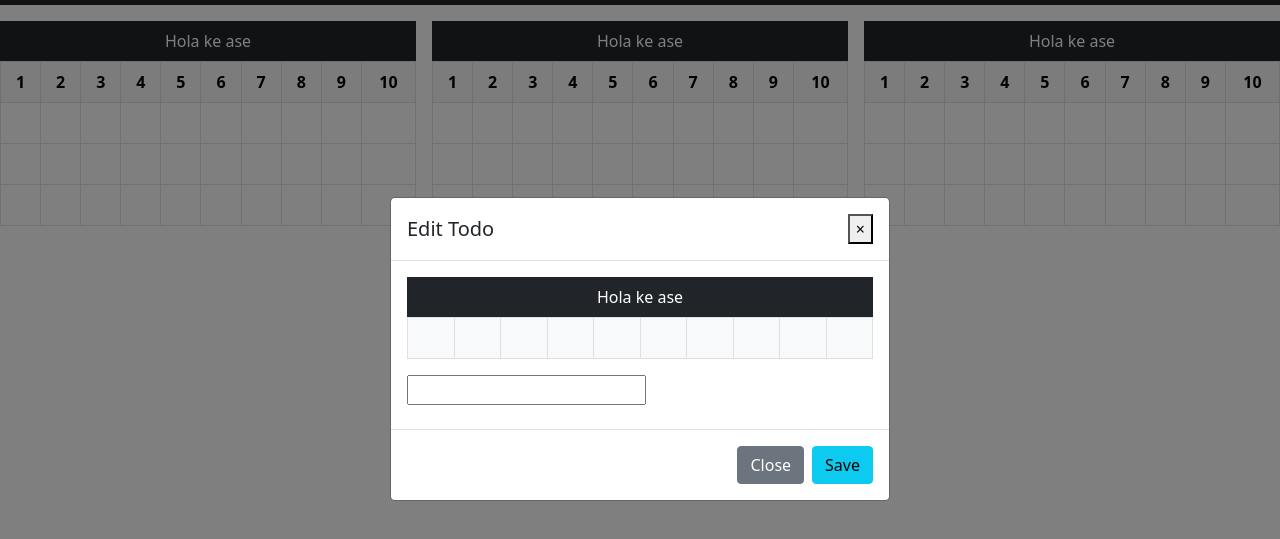
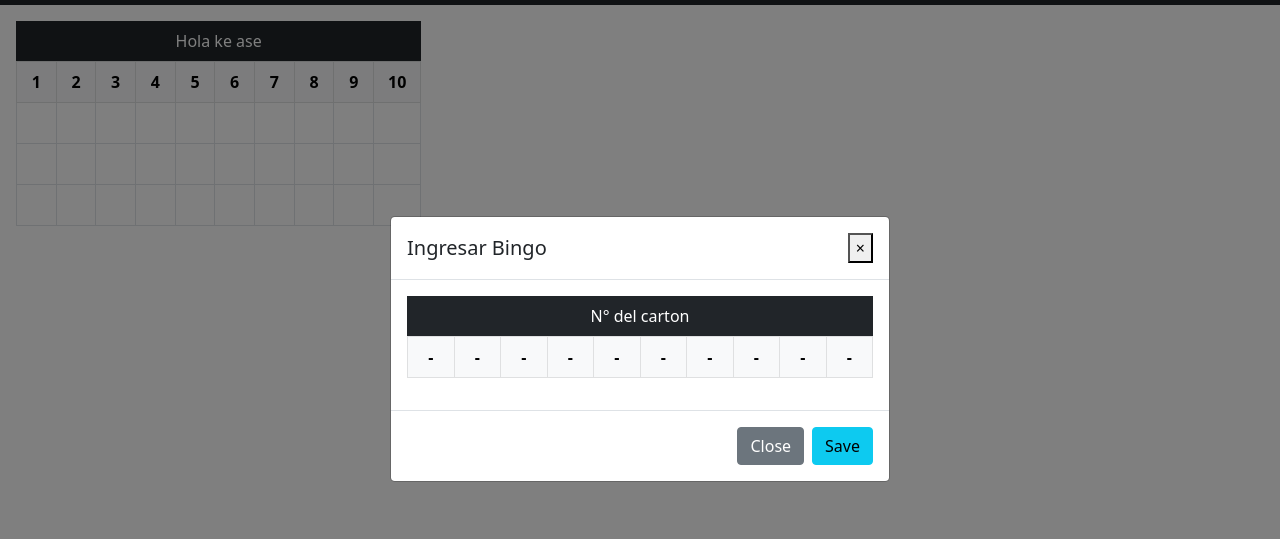
Before and after one commit to JIVitian/AutoBingo, a plain HTML site: page index.html in a window 1280 px wide. Both pictures are taken after a click on the button "Nuevo". Shown: the part 51-590 px from the top of the page. Drawn offline with nearby package versions, Linux system fonts and the light colour scheme.

Commit message:
Los bingos se añaden correctamente

```diff
--- a/css/style.css
+++ b/css/style.css
@@ -1,5 +1,9 @@
 tr {
     height: 41px;
+}
+
+th {
+    width: 100px
 }
 
 input[type=number]::-webkit-inner-spin-button,
@@ -10,15 +14,11 @@ input[type=number]::-webkit-outer-spin-button {
 
 .grid-container {
     display: grid;
+    margin: 0 1rem;
     gap: 1rem;
-    grid-auto-rows: 22rem;
     grid-template-columns: repeat(auto-fill, minmax(min(100%, 25rem), 1fr));
 }
 
 .bingo {
     margin-top: 1rem;
 }
-
-.featured {
-    grid-column: span 2;
-}
--- a/index.html
+++ b/index.html
@@ -1,5 +1,6 @@
 <!DOCTYPE html>
 <html lang="es">
+
 <head>
   <meta charset="UTF-8" />
   <meta http-equiv="X-UA-Compatible" content="IE=edge" />
@@ -7,37 +8,24 @@
   <!-- Favicon -->
   <link rel="shortcut icon" href="Img/icon.jpg" type="image/x-icon" />
   <!-- Fontawesome -->
-    <link
-      href="https://stackpath.bootstrapcdn.com/font-awesome/4.7.0/css/font-awesome.min.css"
-      rel="stylesheet"
-    />
+  <link href="https://stackpath.bootstrapcdn.com/font-awesome/4.7.0/css/font-awesome.min.css" rel="stylesheet" />
   <!-- CSS -->
   <link rel="stylesheet" href="css/style.css" />
   <!-- Bootstrap -->
-    <link
-      href="https://cdn.jsdelivr.net/npm/bootstrap@5.0.2/dist/css/bootstrap.min.css"
-      rel="stylesheet"
-      integrity="sha384-EVSTQN3/azprG1Anm3QDgpJLIm9Nao0Yz1ztcQTwFspd3yD65VohhpuuCOmLASjC"
-      crossorigin="anonymous"
-    />
+  <link href="https://cdn.jsdelivr.net/npm/bootstrap@5.0.2/dist/css/bootstrap.min.css" rel="stylesheet"
+    integrity="sha384-EVSTQN3/azprG1Anm3QDgpJLIm9Nao0Yz1ztcQTwFspd3yD65VohhpuuCOmLASjC" crossorigin="anonymous" />
   <!-- Title -->
   <title>AutoBingo</title>
 </head>
+
 <body>
   <!-- Navbar -->
 
   <nav class="navbar navbar-expand-lg navbar-dark bg-dark">
     <div class="container-fluid">
       <a class="navbar-brand" href="#">AutoBingo</a>
-        <button
-          class="navbar-toggler"
-          type="button"
-          data-bs-toggle="collapse"
-          data-bs-target="#navbarNav"
-          aria-controls="navbarNav"
-          aria-expanded="false"
-          aria-label="Toggle navigation"
-        >
+      <button class="navbar-toggler" type="button" data-bs-toggle="collapse" data-bs-target="#navbarNav"
+        aria-controls="navbarNav" aria-expanded="false" aria-label="Toggle navigation">
         <span class="navbar-toggler-icon"></span>
       </button>
       <div class="collapse navbar-collapse" id="navbarNav">
@@ -46,13 +34,7 @@
             <a class="nav-link active" aria-current="page" href="#">Nuevo</a>
           </li>
           <li class="nav-item">
-              <a
-                class="nav-link disabled"
-                href="#"
-                tabindex="-1"
-                aria-disabled="true"
-                >Disabled</a
-              >
+            <a class="nav-link disabled" href="#" tabindex="-1" aria-disabled="true">Disabled</a>
           </li>
         </ul>
       </div>
@@ -64,69 +46,48 @@
 
   <!-- Modal -->
 
-    <div
-      class="modal fade"
-      id="modal"
-      tabindex="-1"
-      role="dialog"
-      aria-labelledby="exampleModalCenterTitle"
-      aria-hidden="true"
-    >
+  <div class="modal fade" id="modal" tabindex="-1" role="dialog" aria-labelledby="exampleModalCenterTitle"
+    aria-hidden="true">
     <div class="modal-dialog modal-dialog-centered" role="document">
       <div class="modal-content">
         <div class="modal-header">
-            <h5 class="modal-title">Edit Todo</h5>
-            <button
-              type="button"
-              class="close"
-              data-dismiss="modal"
-              aria-label="Close"
-            >
+          <h5 class="modal-title">Ingresar Bingo</h5>
+          <button type="button" class="close" data-dismiss="modal" aria-label="Close">
             <span aria-hidden="true">&times;</span>
           </button>
         </div>
         <div class="modal-body">
-            <div
-              class="alert alert-danger d-none"
-              role="alert"
-              id="modal-alert"
-            >
+          <div class="alert alert-danger d-none" role="alert" id="modal-alert">
             A simple danger alert—check it out!
           </div>
           <table class="table table-bordered">
-              <caption class="caption-top text-center bg-dark text-white">
-                Hola ke ase
+            <caption class="caption-top text-center bg-dark text-white" id="num-bingo" contenteditable>
+              N° del carton
             </caption>
             <thead class="table-light">
-                <tr class="text-center">
-                  <th scope="col"></th>
-                  <th scope="col"></th>
-                  <th scope="col"></th>
-                  <th scope="col"></th>
-                  <th scope="col"></th>
-                  <th scope="col"></th>
-                  <th scope="col"></th>
-                  <th scope="col"></th>
-                  <th scope="col"></th>
-                  <th scope="col"></th>
+              <tr class="text-center modal-row">
+                <th scope="col" contenteditable>-</th>
+                <th scope="col" contenteditable>-</th>
+                <th scope="col" contenteditable>-</th>
+                <th scope="col" contenteditable>-</th>
+                <th scope="col" contenteditable>-</th>
+                <th scope="col" contenteditable>-</th>
+                <th scope="col" contenteditable>-</th>
+                <th scope="col" contenteditable>-</th>
+                <th scope="col" contenteditable>-</th>
+                <th scope="col" contenteditable>-</th>
               </tr>
             </thead>
           </table>
-            <form class="form-inline my-2">
-              <input type="number" name="number" id="number" >
-            </form>
         </div>
         <div class="modal-footer">
-            <button
-              type="button"
-              class="btn btn-secondary"
-              data-dismiss="modal"
-            >
+          <button type="button" class="btn btn-secondary" data-dismiss="modal">
             Close
           </button>
-            <button type="button" class="btn btn-info" id="modal-btn">
+          <button type="button" class="btn btn-info" id="save-btn">
             Save
           </button>
+        </div>
       </div>
     </div>
   </div>
@@ -195,138 +156,16 @@
           </tbody>
         </table>
       </div>
-        <div class="bingo">
-          <!-- Content Generated JS -->
-          <table class="table table-bordered">
-            <caption class="caption-top text-center bg-dark text-white">
-              Hola ke ase
-            </caption>
-            <thead class="table-light">
-              <tr class="text-center">
-                <th scope="col">1</th>
-                <th scope="col">2</th>
-                <th scope="col">3</th>
-                <th scope="col">4</th>
-                <th scope="col">5</th>
-                <th scope="col">6</th>
-                <th scope="col">7</th>
-                <th scope="col">8</th>
-                <th scope="col">9</th>
-                <th scope="col">10</th>
-              </tr>
-            </thead>
-            <tbody>
-              <tr>
-                <td></td>
-                <td></td>
-                <td></td>
-                <td></td>
-                <td></td>
-                <td></td>
-                <td></td>
-                <td></td>
-                <td></td>
-                <td></td>
-              </tr>
-              <tr>
-                <td></td>
-                <td></td>
-                <td></td>
-                <td></td>
-                <td></td>
-                <td></td>
-                <td></td>
-                <td></td>
-                <td></td>
-                <td></td>
-              </tr>
-              <tr>
-                <td></td>
-                <td></td>
-                <td></td>
-                <td></td>
-                <td></td>
-                <td></td>
-                <td></td>
-                <td></td>
-                <td></td>
-                <td></td>
-              </tr>
-            </tbody>
-          </table>
-        </div>
-        <div class="bingo">
-          <!-- Content Generated JS -->
-          <table class="table table-bordered">
-            <caption class="caption-top text-center bg-dark text-white">
-              Hola ke ase
-            </caption>
-            <thead class="table-light">
-              <tr class="text-center">
-                <th scope="col">1</th>
-                <th scope="col">2</th>
-                <th scope="col">3</th>
-                <th scope="col">4</th>
-                <th scope="col">5</th>
-                <th scope="col">6</th>
-                <th scope="col">7</th>
-                <th scope="col">8</th>
-                <th scope="col">9</th>
-                <th scope="col">10</th>
-              </tr>
-            </thead>
-            <tbody>
-              <tr>
-                <td></td>
-                <td></td>
-                <td></td>
-                <td></td>
-                <td></td>
-                <td></td>
-                <td></td>
-                <td></td>
-                <td></td>
-                <td></td>
-              </tr>
-              <tr>
-                <td></td>
-                <td></td>
-                <td></td>
-                <td></td>
-                <td></td>
-                <td></td>
-                <td></td>
-                <td></td>
-                <td></td>
-                <td></td>
-              </tr>
-              <tr>
-                <td></td>
-                <td></td>
-                <td></td>
-                <td></td>
-                <td></td>
-                <td></td>
-                <td></td>
-                <td></td>
-                <td></td>
-                <td></td>
-              </tr>
-            </tbody>
-          </table>
-        </div>
     </div>
   </main>
 
   <!-- JQuery -->
-    <script
-      src="https://code.jquery.com/jquery-3.5.1.slim.min.js"
-      integrity="sha256-4+XzXVhsDmqanXGHaHvgh1gMQKX40OUvDEBTu8JcmNs="
-      crossorigin="anonymous"
-    ></script>
+  <script src="https://code.jquery.com/jquery-3.5.1.slim.min.js"
+    integrity="sha256-4+XzXVhsDmqanXGHaHvgh1gMQKX40OUvDEBTu8JcmNs=" crossorigin="anonymous"></script>
   <!-- Bootstrap -->
   <script src="https://stackpath.bootstrapcdn.com/bootstrap/4.5.2/js/bootstrap.bundle.min.js"></script>
   <!-- JS Code -->
-    <script src="./js/index.js" type="module"></script>
+  <script src="./js/app.js" type="module"></script>
 </body>
+
 </html>
--- /dev/null
+++ b/js/app.js
@@ -0,0 +1,79 @@
+// Espero hasta que todo el contenido de la págoina haya cargado antes de ejecutar los scripts
+document.addEventListener("DOMContentLoaded", () => {
+  // const model = new Model();
+  // const view = new View();
+  // model.setView(view);
+  // view.setModel(model);
+  // view.render();
+
+  const newBtn = document.getElementById("new-btn");
+  const modalBtn = document.getElementById("save-btn");
+
+  newBtn.addEventListener("click", (e) => {
+    e.preventDefault();
+    $("#modal").modal("toggle");
+  });
+
+  modalBtn.addEventListener("click", () => {
+    const numBingo = document.getElementById("num-bingo");
+    const modalCells = document.querySelector(".modal-row").children;
+    const container = document.querySelector(".grid-container");
+
+    let htmlCode = new DocumentFragment();
+    htmlCode.innerHTML = `<div class="bingo">
+        <table class="table table-bordered">
+        <caption class="caption-top text-center bg-dark text-white">
+            ${numBingo.textContent}
+        </caption>
+        <thead class="table-light">
+            <tr class="text-center">`;
+
+    // Add the numbers to the table head
+    for (let cell of modalCells)
+      htmlCode.innerHTML += `<th scope="col">${cell.textContent}</th>`;
+
+    htmlCode.innerHTML += `</tr></thead><tbody>`;
+
+    // Add 10 empty cells
+    for (let i = 0; i < 10; i++){
+      htmlCode.innerHTML += `<tr>`;
+      for (let j = 0; j < 10; j++)
+        htmlCode.innerHTML += `<td></td>`;
+      htmlCode.innerHTML += `</tr>`;
+    }
+
+    htmlCode.innerHTML += `</tr></tbody></table></div>`;
+
+    // Add the new bingo in DOM
+    container.innerHTML += htmlCode.innerHTML;
+
+    // Close the modal
+    $("#modal").modal("toggle");
+
+
+
+    // Otra forma de hacerlo
+    // let bingo = document.createElement('div');
+    // let table = document.createElement('table');
+    // let caption = document.createElement('caption');
+    // let thead = document.createElement('thead');
+    // let tbody = document.createElement('tbody');
+    // let numbers = document.createElement('tr');
+
+    // caption.textContent = 'jsjsjsj'
+    // table.appendChild(caption);
+
+    // for(let cell of modalCells){
+    //   let th = document.createElement('th');
+    //   th.textContent = cell.textContent;
+    //   numbers.appendChild(th);
+    // }
+
+    // thead.appendChild(numbers);
+    // table.appendChild(thead);
+    // container.appendChild(bingo);
+    // bingo.appendChild(table);
+
+    // bingo.className = 'bingo';
+  });
+});
```
Lines whose indentation alone changed are shown as unchanged.
